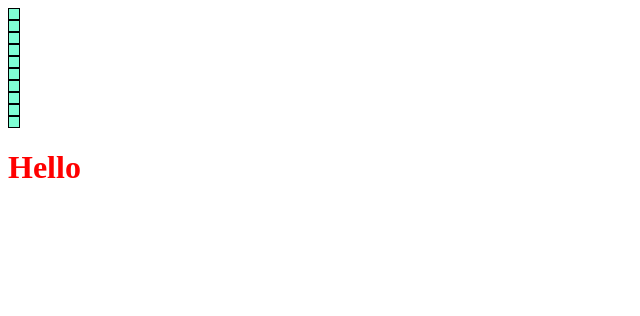
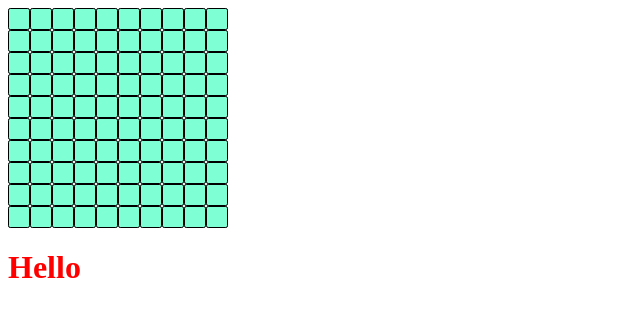
Before and after one commit to Ando-F/battleship, a website built with webpack: page dist/index.html in a window 1280 px wide. Shown: the whole page, without its empty margins (0-640 px from the left). Built offline with Linux system fonts and the light colour scheme.

Commit message:
board displayed

```diff
--- a/src/dom.js
+++ b/src/dom.js
@@ -1,11 +1,14 @@
 const displayBoard = (board) => {
 	const gameBoardContainer = document.getElementById("game-board");
+	gameBoardContainer.classList.add('board');
 
 	for (let i = 0; i < board.length; i++) {
-		const oneCell = document.createElement('div');
-		oneCell.classList.add('cell');
-		oneCell.id = i;
-		gameBoardContainer.appendChild(oneCell);
+		for (let j = 0; j < board[i].length; j++) {
+			const oneCell = document.createElement('div');
+			oneCell.classList.add('cell');
+			oneCell.id = i;
+			gameBoardContainer.appendChild(oneCell);
+		}
 	}
 };
 
--- a/src/style.css
+++ b/src/style.css
@@ -3,8 +3,15 @@
 }
 
 .cell {
-    width: 10px;
-    height: 10px;
+    width: 20px;
+    height: 20px;
     background-color: aquamarine;
     border: 1px solid;
+    border-radius: 10%;
 }
+
+.board {
+    width: 240px;
+    display: flex;
+    flex-wrap: wrap;
+}
```
Also changed, not shown: dist/bundle.js.
